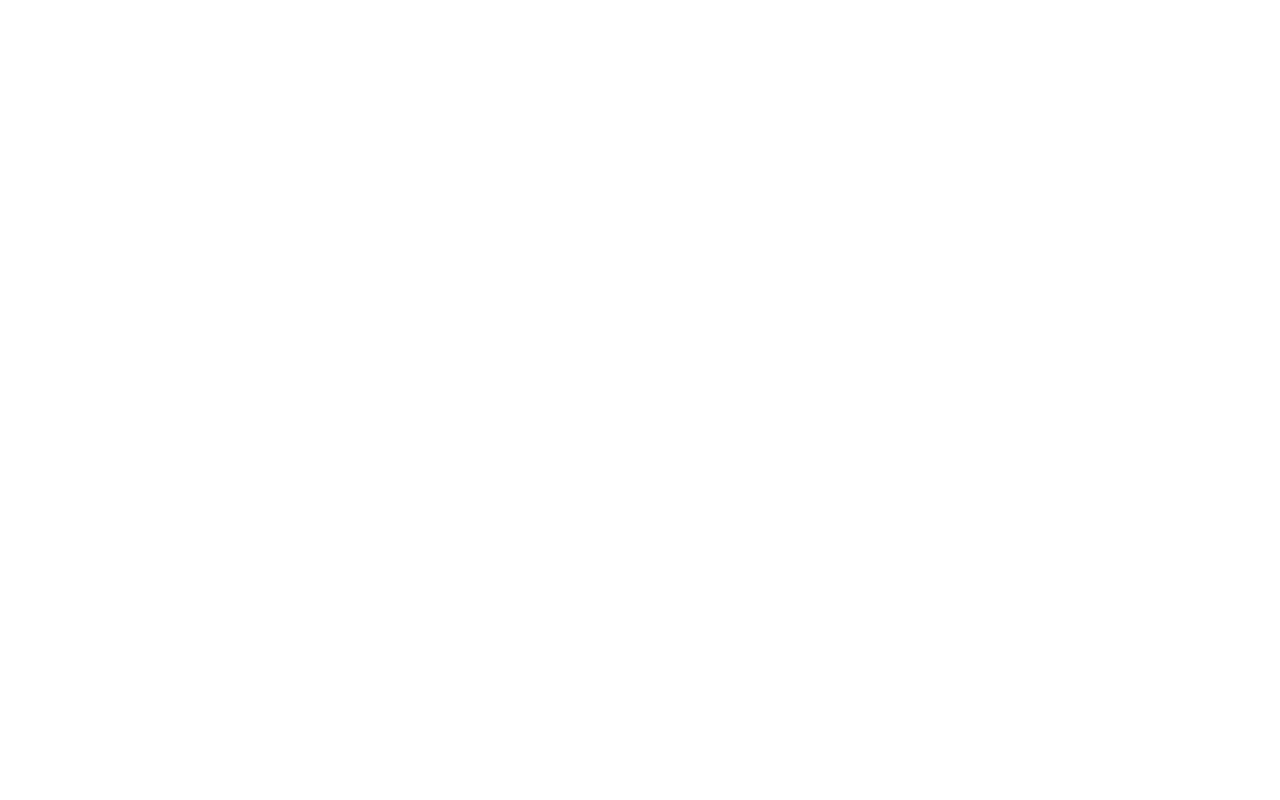
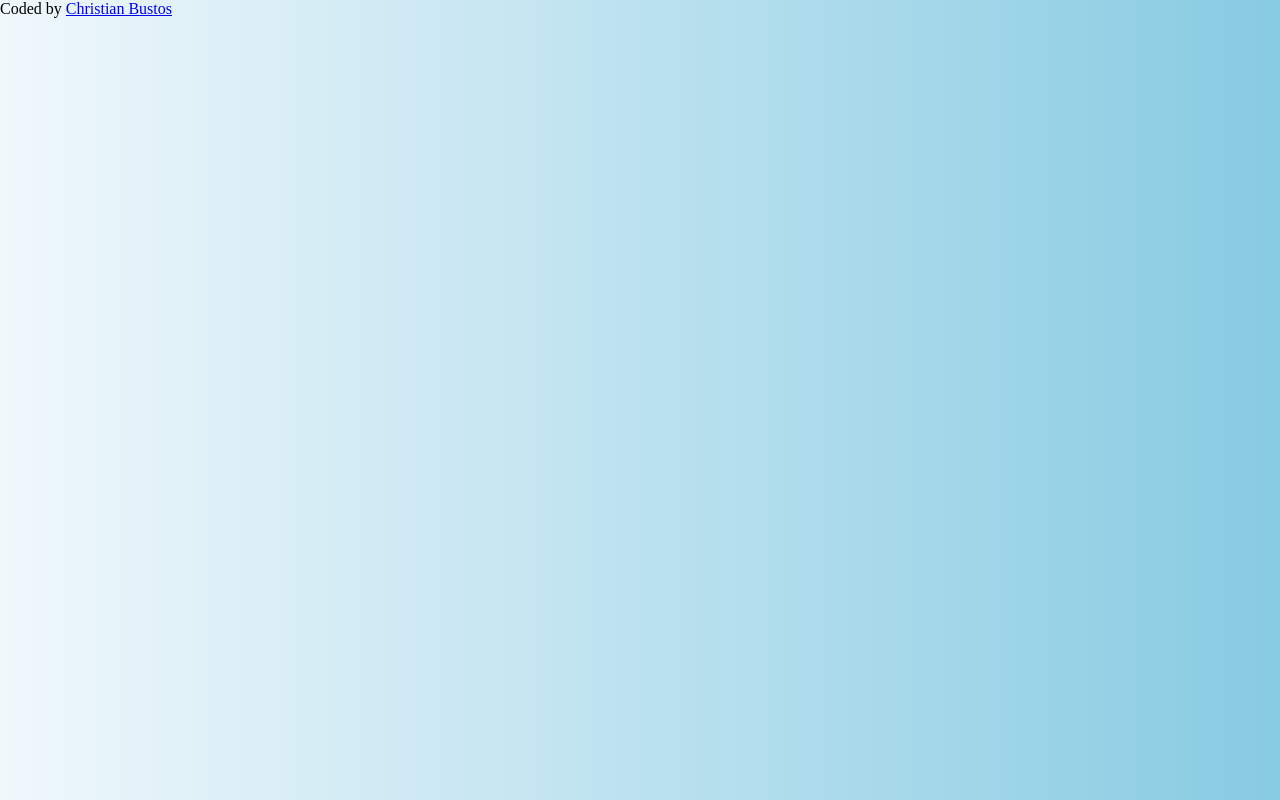
Before and after one commit to chbus37/pompagua-form, a plain HTML site: page index.html in a window 1280 px wide. Drawn offline with Linux system fonts and the light colour scheme.

Commit message:
add background gradient

```diff
--- a/index.html
+++ b/index.html
@@ -4,8 +4,21 @@
     <meta charset="UTF-8">
     <meta name="viewport" content="width=device-width, initial-scale=1.0">
     <title>Contacto</title>
+    <link rel="shortcut icon" href="img/Pompagua logo-2_Mesa de trabajo 1.png">
+    <link rel="stylesheet" href="styles.css">
 </head>
 <body>
 
+
+
+
+
+
+
+
+
+    <footer class="footer">
+        Coded by <a href="https://github.com/chbus37" target="_blank">Christian Bustos</a>
+    </footer>
 </body>
 </html>
--- a/styles.css
+++ b/styles.css
@@ -0,0 +1,18 @@
+@import url('https://fonts.googleapis.com/css2?family=Poppins:wght@400;700&display=swap');
+
+:root{
+    --light-blue: #f0f8fc;
+    --blue: #87cbe2;
+    --mustard: #bdbc89;
+}
+
+*{
+    margin: 0;
+    padding: 0;
+    box-sizing: border-box;
+}
+
+body{
+    background: rgb(240,248,252);
+    background: linear-gradient(90deg, rgba(240,248,252,1) 0%, rgba(135,203,226,1) 100%);
+}
```
Also changed, not shown: img/Pompagua logo-2_Mesa de trabajo 1-02.png (added), img/Pompagua logo-2_Mesa de trabajo 1.png (added).
